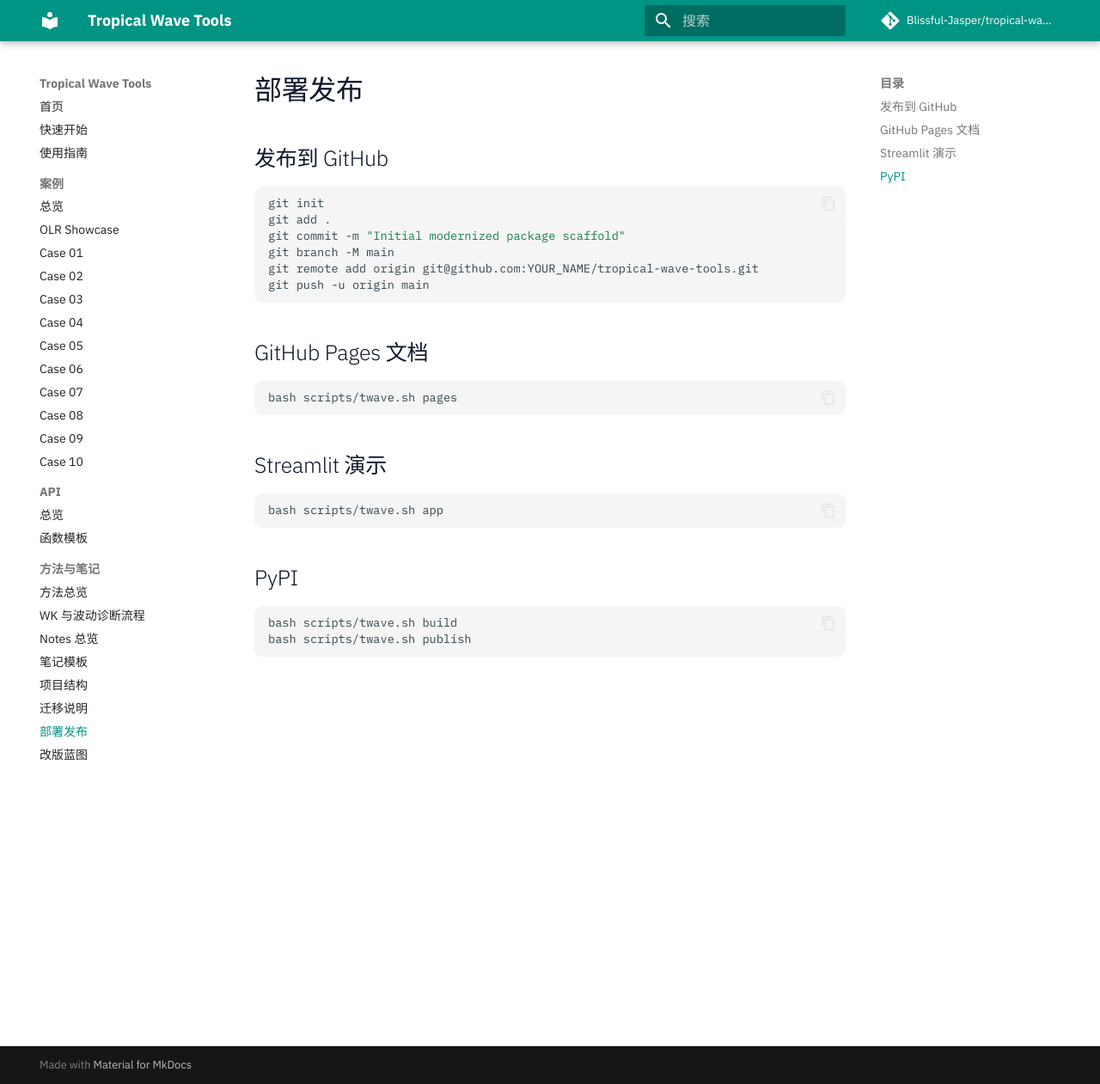
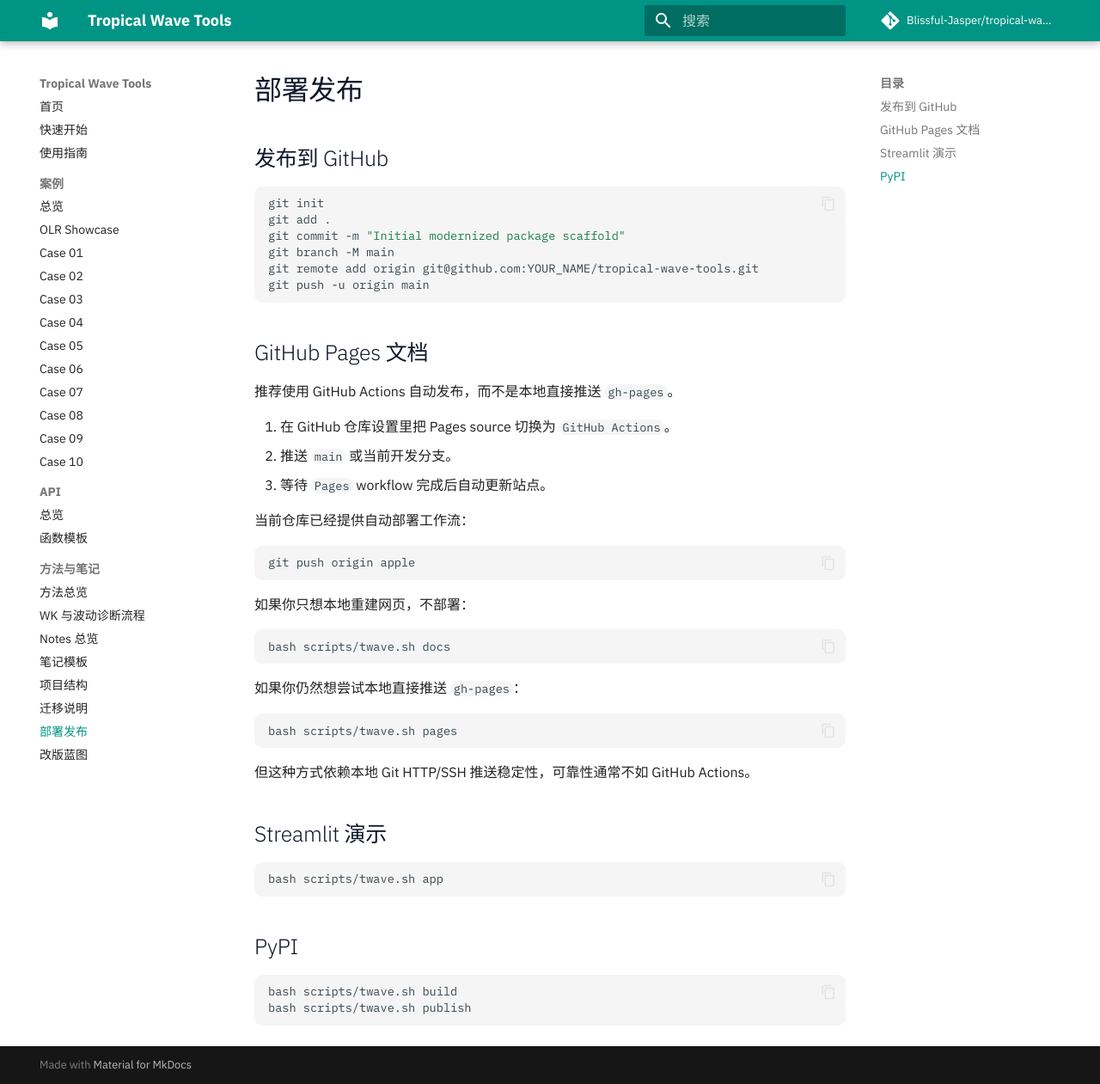
Before and after one commit to Blissful-Jasper/tropical-wave-tools, an MkDocs documentation site: the page built from docs/deployment.md, in a window 1280 px wide and 1261 px high. Shown: the whole window at 86% size. Built offline with MkDocs 1.6.1 and Material for MkDocs 9.7.7, drawn with Linux system fonts in a browser that asks for light colours; comment, search, counter and statistics services are not loaded.

Commit message:
Add GitHub Actions Pages deployment

````diff
--- a/docs/deployment.md
+++ b/docs/deployment.md
@@ -13,9 +13,31 @@
 
 ## GitHub Pages 文档
 
+推荐使用 GitHub Actions 自动发布，而不是本地直接推送 `gh-pages`。
+
+1. 在 GitHub 仓库设置里把 Pages source 切换为 `GitHub Actions`。
+2. 推送 `main` 或当前开发分支。
+3. 等待 `Pages` workflow 完成后自动更新站点。
+
+当前仓库已经提供自动部署工作流：
+
+```bash
+git push origin apple
+```
+
+如果你只想本地重建网页，不部署：
+
+```bash
+bash scripts/twave.sh docs
+```
+
+如果你仍然想尝试本地直接推送 `gh-pages`：
+
 ```bash
 bash scripts/twave.sh pages
 ```
+
+但这种方式依赖本地 Git HTTP/SSH 推送稳定性，可靠性通常不如 GitHub Actions。
 
 ## Streamlit 演示
 
````
Also changed, not shown: 1 other file.
